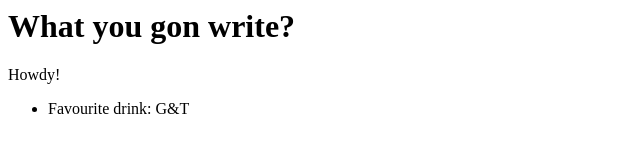
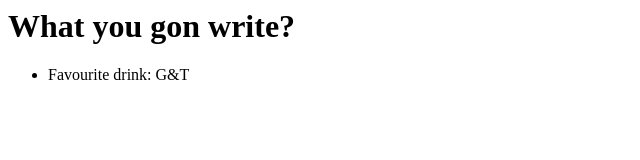
Before and after one commit to azntastic/NoteJs, a website: page views/index.html in a window 1280 px wide. Shown: the whole page, without its empty margins (0-640 px from the left). Drawn offline with Linux system fonts and the light colour scheme.

Commit message:
Incapsulated NoteController function

```diff
--- a/src/index.js
+++ b/src/index.js
@@ -1 +1 @@
-new NoteController(new NoteList())
+(new NoteController(new NoteList())).DisplayNotes()
--- a/src/note_controller.js
+++ b/src/note_controller.js
@@ -1,8 +1,14 @@
-document.getElementById('app').innerHTML = "Howdy!"
+(function(exports){
 
-function NoteController(noteList){
-  noteList.create("Favourite drink: G&T");
-  var listView = new ListView(noteList);
+  function NoteController(noteList) {
+    noteList.create("Favourite drink: G&T");
+    this.listToDisplay = new ListView(noteList);
+  };
 
-  document.getElementById('note').innerHTML = listView.printHTML()
-}
+  NoteController.prototype.DisplayNotes = function() {
+    document.getElementById('app').innerHTML = this.listToDisplay.printHTML()
+  };
+
+  exports.NoteController = NoteController;
+
+})(this)
--- a/views/index.html
+++ b/views/index.html
@@ -8,9 +8,6 @@
     <div id='app'>
       Hello!
     </div>
-    <div id='note'>
-      Notes go here
-    </div>
     <script src="../src/note_model.js"></script>
     <script src="../src/note_list_model.js"></script>
     <script src="../src/note_list_view.js"></script>
```
